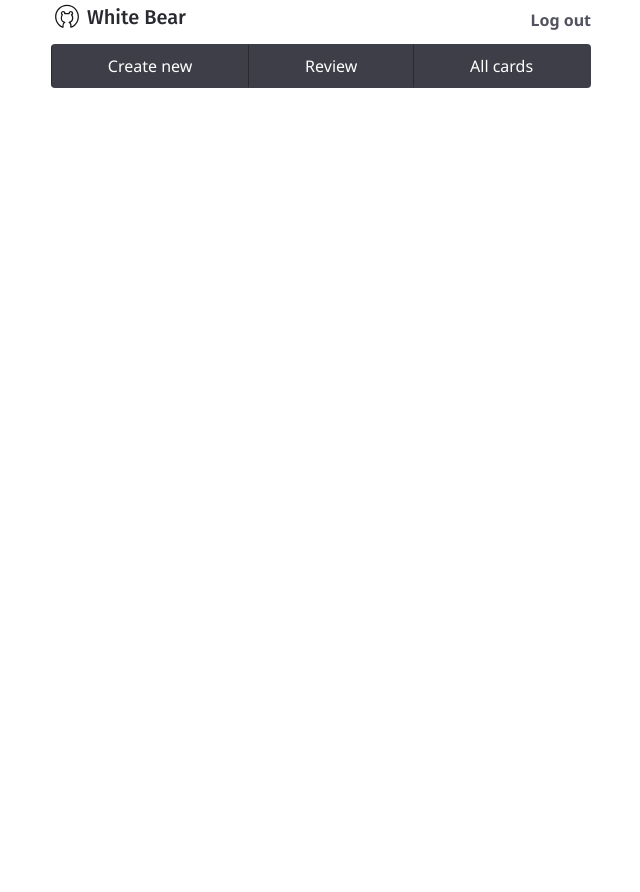
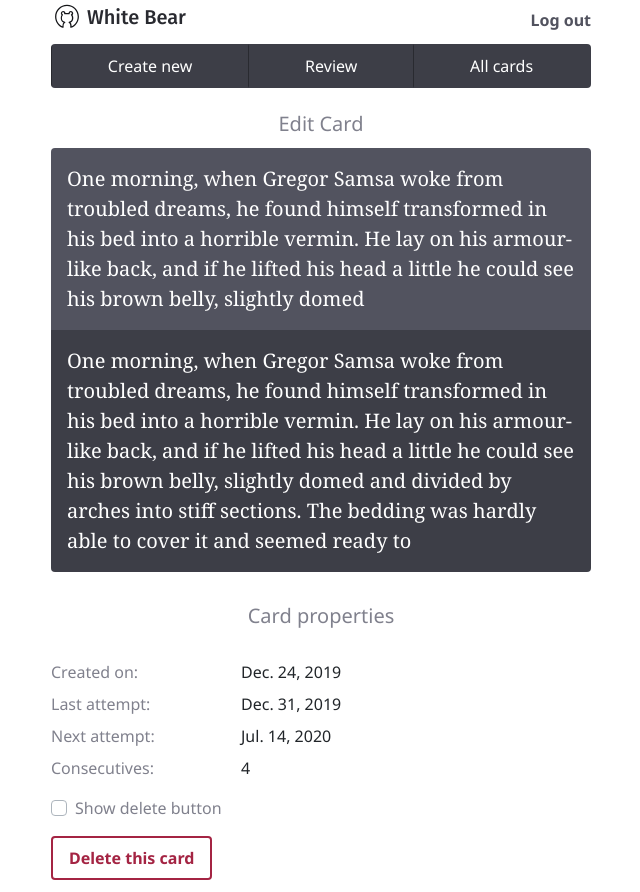
Before and after one commit to dozaki2732/white-bear-mpa, a React (Create React App) app: page /edit in a window 1280 px wide. Shown: the whole page, without its empty margins (224-864 px from the left). Before the commit the page ends 800 px from the top, so only its background shows below. Built offline with nearby package versions, Linux system fonts and the light colour scheme.

Commit message:
edit card

```diff
--- a/src/components/pages/Edit.js
+++ b/src/components/pages/Edit.js
@@ -2,12 +2,36 @@ import React from "react";
 import Header from "../ui/Header";
 import Navigation from "../ui/Navigation";
 import AppTemplate from "../ui/AppTemplate";
+import CardProperties from "../ui/CardProperties";
 
 export default function Edit() {
    return (
       <AppTemplate>
          <Header />
          <Navigation />
+         <h4 className="text-center text-muted mt-3 mb-3">Edit Card </h4>
+         <div className="mb-5">
+            <div className="card bg-primary">
+               <div className="card-body">
+                  One morning, when Gregor Samsa woke from troubled dreams, he
+                  found himself transformed in his bed into a horrible vermin.
+                  He lay on his armour-like back, and if he lifted his head a
+                  little he could see his brown belly, slightly domed
+               </div>
+            </div>
+
+            <div className="card bg-secondary">
+               <div className="card-body">
+                  One morning, when Gregor Samsa woke from troubled dreams, he
+                  found himself transformed in his bed into a horrible vermin.
+                  He lay on his armour-like back, and if he lifted his head a
+                  little he could see his brown belly, slightly domed and
+                  divided by arches into stiff sections. The bedding was hardly
+                  able to cover it and seemed ready to
+               </div>
+            </div>
+         </div>
+         <CardProperties />
       </AppTemplate>
    );
 }
--- /dev/null
+++ b/src/components/ui/CardProperties.js
@@ -0,0 +1,62 @@
+import React from "react";
+
+export default function CardProperties() {
+   return (
+      <>
+         <div className="text-center text-muted my-6">
+            <h4>Card properties</h4>
+         </div>
+         <div className="row mb-2">
+            <div className="col-4">
+               <p className="text-muted">Created on:</p>
+            </div>
+            <div className="col-8">
+               <p>Dec. 24, 2019</p>
+            </div>
+         </div>
+         <div className="row mb-2">
+            <div className="col-4">
+               <p className="text-muted">Last attempt:</p>
+            </div>
+            <div className="col-8">
+               <p>Dec. 31, 2019</p>
+            </div>
+         </div>
+         <div className="row mb-2">
+            <div className="col-4">
+               <p className="text-muted">Next attempt:</p>
+            </div>
+            <div className="col-8">
+               <p>Jul. 14, 2020</p>
+            </div>
+         </div>
+         <div className="row mb-4">
+            <div className="col-4">
+               <p className="text-muted">Consecutives:</p>
+            </div>
+            <div className="col-8">
+               <p>4</p>
+            </div>
+         </div>
+         <div className="row col mb-4">
+            <div className="custom-control custom-checkbox text-muted">
+               <input
+                  type="checkbox"
+                  className="custom-control-input"
+                  id="delete-check"
+               />
+               <label className="custom-control-label" forhtml="delete-check">
+                  Show delete button
+               </label>
+            </div>
+         </div>
+         <button
+            id="card-delete"
+            href="all-cards.html"
+            className="btn btn-large btn-outline-danger  mb-3"
+         >
+            Delete this card
+         </button>
+      </>
+   );
+}
```
